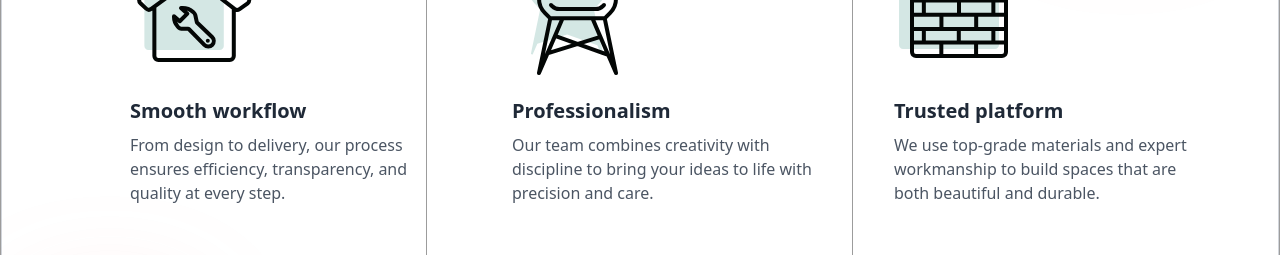
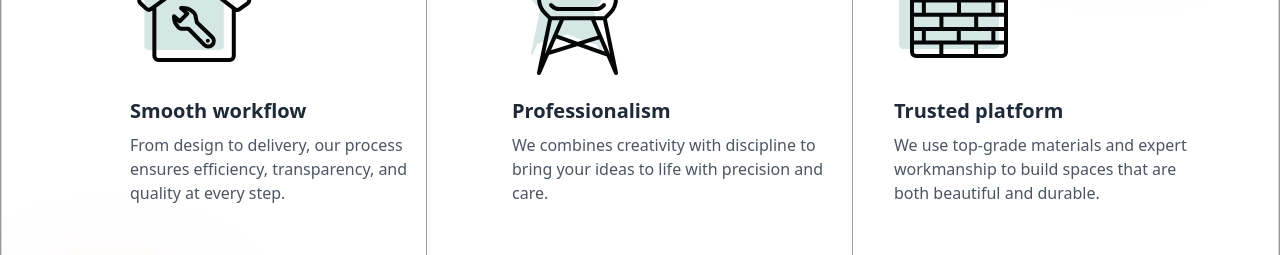
Before and after one commit to Igoraza/interior-, a React (Vite) app: page / in a window 1280 px wide. Shown: the part 2740-2995 px from the top of the page. Built offline with nearby package versions, Linux system fonts and the light colour scheme; a web font is replaced by a local one.

Commit message:
button adjusted

```diff
--- a/src/Components/FloatingChatButtons.tsx
+++ b/src/Components/FloatingChatButtons.tsx
@@ -42,7 +42,7 @@ const FloatingChatButtons: React.FC = () => {
     <div className="fixed bottom-4 right-4 z-50 flex flex-col md:flex-row items-end md:items-center space-y-3 md:space-y-0 md:space-x-3">
       {/* WhatsApp */}
       <a
-        href="https://wa.me/919747738133"
+        href="https://api.whatsapp.com/send?phone=919747738133&text=Hi%2C%20I%20want%20to%20know%20more%20about%20Rethna%20Interiors"
         target="_blank"
         rel="noopener noreferrer"
         className="bg-green-500 text-white p-3 rounded-full shadow-xl hover:scale-105 transition-transform duration-300"
--- a/src/Pages/Home/DreamSpace.tsx
+++ b/src/Pages/Home/DreamSpace.tsx
@@ -20,7 +20,7 @@ const DreamSpace: React.FC = () => {
         <FeatureCard
           icon={<img src="/svg/chair.svg" alt="chair image" />}
           title="Professionalism"
-          description="Our team combines creativity with discipline to bring your ideas to life with precision and care.
+          description="We combines creativity with discipline to bring your ideas to life with precision and care.
 "
         />
         <FeatureCard
```
